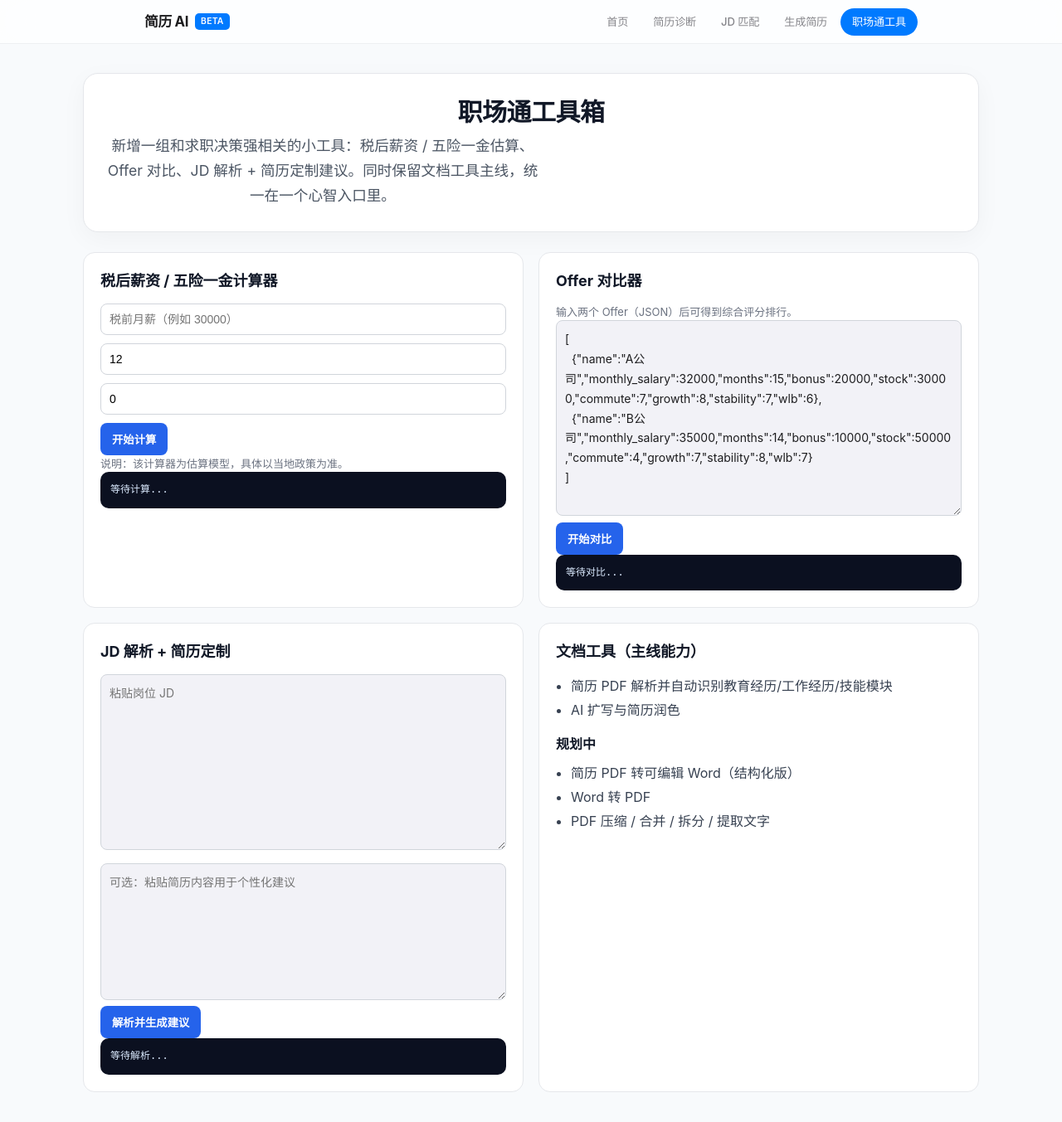
After one commit to hxdhzx-arch/WEb_Job, a Flask app: page /career-tools in a window 1280 px wide. The commit adds this page. Shown: the whole page at 83% size. Run offline with Flask 3, Linux system fonts and the light colour scheme; parts of the project's set-up code (start-up, migrations or seed data) failed here and were passed over.

Commit message:
feat: add career tools hub with salary, offer and jd utilities

````diff
--- a/app.py
+++ b/app.py
@@ -56,6 +56,10 @@ def jd_page():
 @app.route("/builder")
 def builder_page():
     return render_template("resume_builder.html")
+
+@app.route("/career-tools")
+def career_tools_page():
+    return render_template("career_tools.html")
 
 @app.route("/privacy")
 def privacy_page():
@@ -234,6 +238,176 @@ def api_auto_fill():
     except Exception as e:
         return jsonify({"error": "扩写失败: %s" % str(e)}), 500
 
+def _calc_progressive_tax(monthly_taxable):
+    """按中国大陆常见个税月度速算表计算税额"""
+    brackets = [
+        (3000, 0.03, 0),
+        (12000, 0.10, 210),
+        (25000, 0.20, 1410),
+        (35000, 0.25, 2660),
+        (55000, 0.30, 4410),
+        (80000, 0.35, 7160),
+        (float("inf"), 0.45, 15160),
+    ]
+    for limit, rate, deduction in brackets:
+        if monthly_taxable <= limit:
+            return max(0, monthly_taxable * rate - deduction), rate
+    return 0, 0
+
+@app.route("/api/calculate-net-salary", methods=["POST"])
+def api_calculate_net_salary():
+    """税后薪资 + 五险一金估算器"""
+    data = request.get_json() or {}
+    try:
+        gross_salary = float(data.get("gross_salary", 0))
+        city = (data.get("city") or "全国默认").strip()
+        fund_rate = float(data.get("fund_rate", 12))
+        insurance_base = float(data.get("insurance_base", gross_salary))
+        special_deduction = float(data.get("special_deduction", 0))
+    except (TypeError, ValueError):
+        return jsonify({"error": "输入参数格式错误"}), 400
+
+    if gross_salary <= 0:
+        return jsonify({"error": "税前月薪必须大于 0"}), 400
+    if fund_rate < 5 or fund_rate > 12:
+        return jsonify({"error": "公积金比例建议在 5-12 之间"}), 400
+
+    # 常见个人缴纳比例（简化版）
+    pension = insurance_base * 0.08
+    medical = insurance_base * 0.02 + 3
+    unemployment = insurance_base * 0.005
+    housing_fund = insurance_base * (fund_rate / 100)
+    social_total = pension + medical + unemployment + housing_fund
+
+    taxable_income = gross_salary - social_total - 5000 - special_deduction
+    tax, tax_rate = _calc_progressive_tax(taxable_income)
+    net_salary = gross_salary - social_total - tax
+
+    return jsonify({
+        "city": city,
+        "gross_salary": round(gross_salary, 2),
+        "insurance_base": round(insurance_base, 2),
+        "fund_rate": fund_rate,
+        "breakdown": {
+            "pension": round(pension, 2),
+            "medical": round(medical, 2),
+            "unemployment": round(unemployment, 2),
+            "housing_fund": round(housing_fund, 2),
+            "social_total": round(social_total, 2),
+            "taxable_income": round(max(0, taxable_income), 2),
+            "tax_rate": f"{int(tax_rate * 100)}%",
+            "income_tax": round(tax, 2),
+        },
+        "net_salary": round(net_salary, 2),
+        "annual_net_salary": round(net_salary * 12, 2),
+        "notice": "为产品内估算模型，实际缴纳请以当地社保公积金与个税政策为准。",
+    })
+
+@app.route("/api/compare-offers", methods=["POST"])
+def api_compare_offers():
+    """Offer 对比器：按综合得分排序"""
+    data = request.get_json() or {}
+    offers = data.get("offers") or []
+    if not isinstance(offers, list) or len(offers) < 2:
+        return jsonify({"error": "请至少提供 2 个 offer"}), 400
+
+    evaluated = []
+    for idx, offer in enumerate(offers):
+        try:
+            name = (offer.get("name") or f"Offer {idx+1}").strip()
+            monthly_salary = float(offer.get("monthly_salary", 0))
+            months = float(offer.get("months", 12))
+            bonus = float(offer.get("bonus", 0))
+            stock = float(offer.get("stock", 0))
+            commute = float(offer.get("commute", 5))
+            growth = float(offer.get("growth", 5))
+            stability = float(offer.get("stability", 5))
+            wlb = float(offer.get("wlb", 5))
+        except (TypeError, ValueError):
+            return jsonify({"error": f"第 {idx+1} 个 offer 数据格式错误"}), 400
+
+        annual_cash = monthly_salary * months + bonus
+        total_package = annual_cash + stock
+        soft_score = growth * 0.35 + stability * 0.25 + wlb * 0.25 + (10 - min(commute, 10)) * 0.15
+        final_score = total_package / 10000 * 0.65 + soft_score * 0.35
+
+        evaluated.append({
+            "name": name,
+            "annual_cash": round(annual_cash, 2),
+            "total_package": round(total_package, 2),
+            "soft_score": round(soft_score, 2),
+            "final_score": round(final_score, 2),
+            "inputs": {
+                "monthly_salary": monthly_salary,
+                "months": months,
+                "bonus": bonus,
+                "stock": stock,
+                "commute": commute,
+                "growth": growth,
+                "stability": stability,
+                "wlb": wlb,
+            },
+        })
+
+    ranked = sorted(evaluated, key=lambda x: x["final_score"], reverse=True)
+    return jsonify({
+        "ranking": ranked,
+        "winner": ranked[0]["name"],
+        "summary": f"综合评分最高的是 {ranked[0]['name']}，建议优先推进谈薪与入职流程。",
+    })
+
+@app.route("/api/parse-jd-customize-resume", methods=["POST"])
+def api_parse_jd_customize_resume():
+    """JD 解析 + 简历定制建议"""
+    if _is_rate_limited(request.remote_addr):
+        return jsonify({"error": "请求过于频繁"}), 429
+    data = request.get_json() or {}
+    jd_text = (data.get("jd_text") or "").strip()
+    resume_text = (data.get("resume_text") or "").strip()
+    if len(jd_text) < 30:
+        return jsonify({"error": "请输入完整岗位 JD（至少 30 字）"}), 400
+    try:
+        prompt = """你是资深招聘专家。请解析岗位JD并输出严格JSON，字段如下：
+{
+  "job_title": "岗位名称",
+  "level": "初级/中级/高级",
+  "keywords": ["关键词1","关键词2","关键词3","关键词4","关键词5"],
+  "must_have": ["硬性要求1","硬性要求2","硬性要求3"],
+  "bonus_points": ["加分项1","加分项2"],
+  "resume_tailoring": ["简历改写建议1","简历改写建议2","简历改写建议3","简历改写建议4"],
+  "self_intro": "一段 120 字内的面试自我介绍"
+}
+要求：只输出JSON，不要markdown。
+"""
+        if resume_text:
+            prompt += "\n候选人简历：\n" + mask_resume_for_ai(resume_text[:2500]) + "\n"
+        prompt += "\n岗位JD：\n" + jd_text[:2500]
+
+        raw = call_gemini(prompt)
+        import json as _json
+        cleaned = raw.strip()
+        if cleaned.startswith("```"):
+            cleaned = cleaned.split("\n", 1)[-1].rsplit("```", 1)[0].strip()
+        result = _json.loads(cleaned)
+        return jsonify(result)
+    except Exception as e:
+        return jsonify({"error": "JD 解析失败: %s" % str(e)}), 500
+
+@app.route("/api/doc-tools-catalog", methods=["GET"])
+def api_doc_tools_catalog():
+    """文档工具导航：已上线/规划中能力"""
+    return jsonify({
+        "online": [
+            "简历 PDF 解析并自动识别教育经历/工作经历/技能模块",
+            "AI 扩写与简历润色",
+        ],
+        "coming_soon": [
+            "简历 PDF 转可编辑 Word（结构化版）",
+            "Word 转 PDF",
+            "PDF 压缩 / 合并 / 拆分 / 提取文字",
+        ],
+    })
+
 @app.route("/api/polish-resume", methods=["POST"])
 def api_polish_resume():
     if _is_rate_limited(request.remote_addr):
--- /dev/null
+++ b/templates/career_tools.html
@@ -0,0 +1,128 @@
+<!DOCTYPE html>
+<html lang="zh-CN">
+<head>
+  <meta charset="UTF-8">
+  <meta name="viewport" content="width=device-width, initial-scale=1.0">
+  <title>职场通工具箱</title>
+  <link rel="stylesheet" href="/static/style.css">
+  <style>
+    body{background:#f8fafc}
+    .tools-wrap{max-width:1120px;margin:36px auto;padding:0 20px}
+    .hero{background:#fff;border:1px solid #e5e7eb;border-radius:18px;padding:28px;box-shadow:0 8px 30px rgba(0,0,0,.04)}
+    .hero h1{font-size:30px;margin:0 0 8px;color:#111827}
+    .hero p{margin:0;color:#4b5563;line-height:1.7}
+    .grid{margin-top:24px;display:grid;grid-template-columns:repeat(2,minmax(0,1fr));gap:18px}
+    .card{background:#fff;border:1px solid #e5e7eb;border-radius:14px;padding:20px}
+    .card h3{margin:0 0 12px;font-size:18px;color:#111827}
+    .muted{font-size:13px;color:#6b7280}
+    .line{display:flex;gap:10px;flex-wrap:wrap;margin:10px 0}
+    input,textarea{width:100%;border:1px solid #d1d5db;border-radius:8px;padding:10px;font-size:14px}
+    button{background:#2563eb;color:#fff;border:none;border-radius:8px;padding:10px 14px;font-weight:600;cursor:pointer}
+    pre{background:#0b1020;color:#dbeafe;border-radius:10px;padding:12px;max-height:280px;overflow:auto;font-size:12px;white-space:pre-wrap}
+    ul{margin:0;padding-left:18px;color:#374151;line-height:1.8}
+    @media(max-width:900px){.grid{grid-template-columns:1fr}}
+  </style>
+</head>
+<body>
+  <nav class="nav">
+    <div class="nav-inner">
+      <a href="/" class="nav-logo">简历 AI <span>BETA</span></a>
+      <div class="nav-links">
+        <a href="/" class="nav-link">首页</a>
+        <a href="/resume" class="nav-link">简历诊断</a>
+        <a href="/jd" class="nav-link">JD 匹配</a>
+        <a href="/builder" class="nav-link">生成简历</a>
+        <a href="/career-tools" class="nav-link active">职场通工具</a>
+      </div>
+    </div>
+  </nav>
+
+  <main class="tools-wrap">
+    <section class="hero">
+      <h1>职场通工具箱</h1>
+      <p>新增一组和求职决策强相关的小工具：税后薪资 / 五险一金估算、Offer 对比、JD 解析 + 简历定制建议。同时保留文档工具主线，统一在一个心智入口里。</p>
+    </section>
+
+    <section class="grid">
+      <article class="card">
+        <h3>税后薪资 / 五险一金计算器</h3>
+        <div class="line"><input id="grossSalary" type="number" placeholder="税前月薪（例如 30000）"></div>
+        <div class="line"><input id="fundRate" type="number" placeholder="公积金比例（5-12）" value="12"></div>
+        <div class="line"><input id="specialDeduction" type="number" placeholder="专项附加扣除（默认 0）" value="0"></div>
+        <button onclick="calcSalary()">开始计算</button>
+        <p class="muted">说明：该计算器为估算模型，具体以当地政策为准。</p>
+        <pre id="salaryResult">等待计算...</pre>
+      </article>
+
+      <article class="card">
+        <h3>Offer 对比器</h3>
+        <p class="muted">输入两个 Offer（JSON）后可得到综合评分排行。</p>
+        <textarea id="offerInput" rows="9">[
+  {"name":"A公司","monthly_salary":32000,"months":15,"bonus":20000,"stock":30000,"commute":7,"growth":8,"stability":7,"wlb":6},
+  {"name":"B公司","monthly_salary":35000,"months":14,"bonus":10000,"stock":50000,"commute":4,"growth":7,"stability":8,"wlb":7}
+]</textarea>
+        <button onclick="compareOffers()">开始对比</button>
+        <pre id="offerResult">等待对比...</pre>
+      </article>
+
+      <article class="card">
+        <h3>JD 解析 + 简历定制</h3>
+        <textarea id="jdText" rows="8" placeholder="粘贴岗位 JD"></textarea>
+        <div style="height:8px"></div>
+        <textarea id="resumeText" rows="6" placeholder="可选：粘贴简历内容用于个性化建议"></textarea>
+        <button onclick="parseJd()">解析并生成建议</button>
+        <pre id="jdResult">等待解析...</pre>
+      </article>
+
+      <article class="card">
+        <h3>文档工具（主线能力）</h3>
+        <ul id="docOnline"></ul>
+        <h4 style="margin:14px 0 8px;color:#111827">规划中</h4>
+        <ul id="docComing"></ul>
+      </article>
+    </section>
+  </main>
+
+  <script>
+    async function post(url, data){
+      const res = await fetch(url, {method:'POST', headers:{'Content-Type':'application/json'}, body:JSON.stringify(data)});
+      return await res.json();
+    }
+
+    async function calcSalary(){
+      const data = {
+        gross_salary: Number(document.getElementById('grossSalary').value || 0),
+        fund_rate: Number(document.getElementById('fundRate').value || 12),
+        special_deduction: Number(document.getElementById('specialDeduction').value || 0)
+      };
+      const result = await post('/api/calculate-net-salary', data);
+      document.getElementById('salaryResult').textContent = JSON.stringify(result, null, 2);
+    }
+
+    async function compareOffers(){
+      let offers = [];
+      try{ offers = JSON.parse(document.getElementById('offerInput').value); }
+      catch(e){ document.getElementById('offerResult').textContent = 'JSON 格式有误'; return; }
+      const result = await post('/api/compare-offers', {offers});
+      document.getElementById('offerResult').textContent = JSON.stringify(result, null, 2);
+    }
+
+    async function parseJd(){
+      const jd_text = document.getElementById('jdText').value;
+      const resume_text = document.getElementById('resumeText').value;
+      const result = await post('/api/parse-jd-customize-resume', {jd_text, resume_text});
+      document.getElementById('jdResult').textContent = JSON.stringify(result, null, 2);
+    }
+
+    async function loadDocCatalog(){
+      const res = await fetch('/api/doc-tools-catalog');
+      const data = await res.json();
+      const online = document.getElementById('docOnline');
+      const coming = document.getElementById('docComing');
+      online.innerHTML = (data.online || []).map(x=>`<li>${x}</li>`).join('');
+      coming.innerHTML = (data.coming_soon || []).map(x=>`<li>${x}</li>`).join('');
+    }
+    loadDocCatalog();
+  </script>
+</body>
+</html>
````
Also changed, not shown: templates/index.html (+7 -1 lines), README.md.
